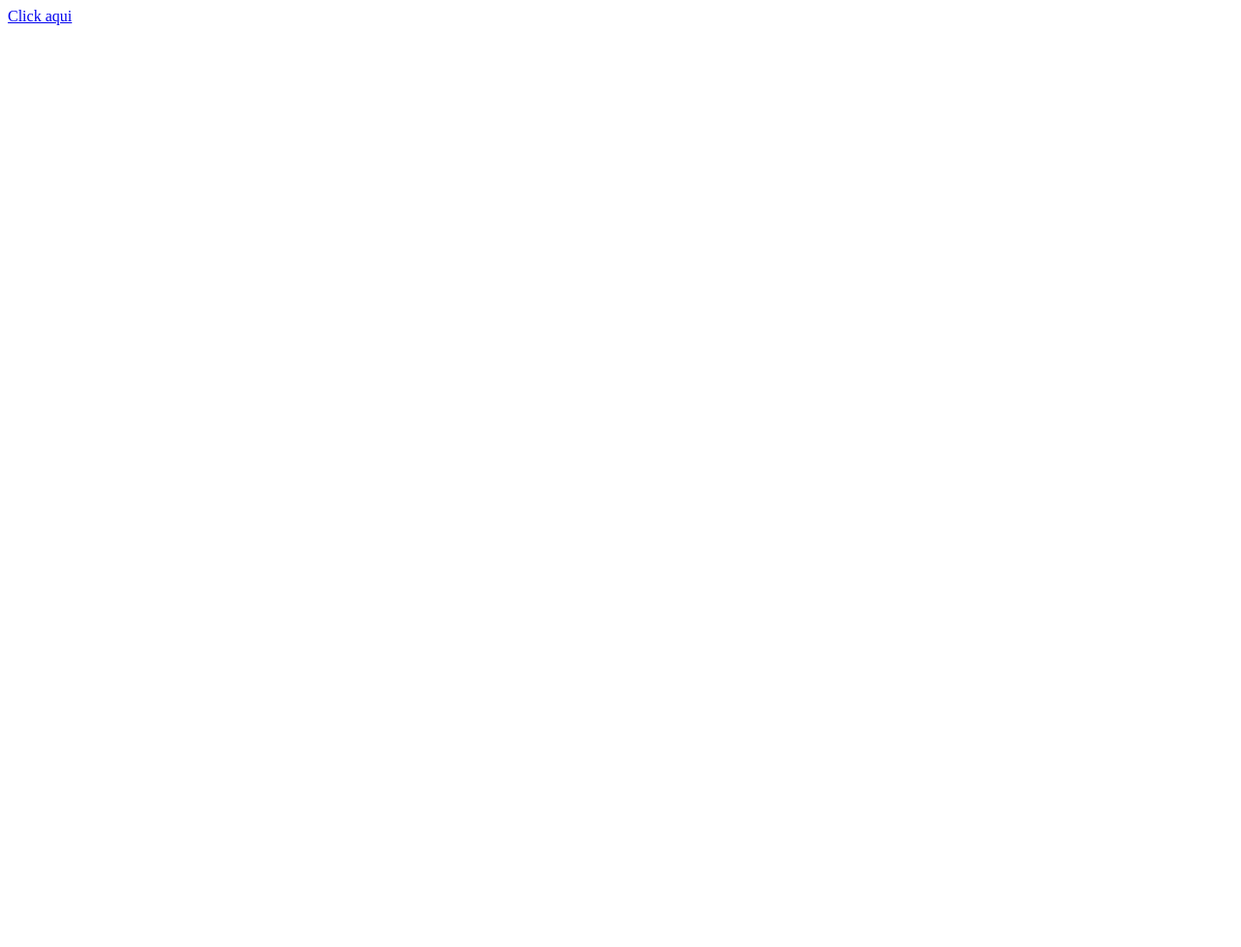
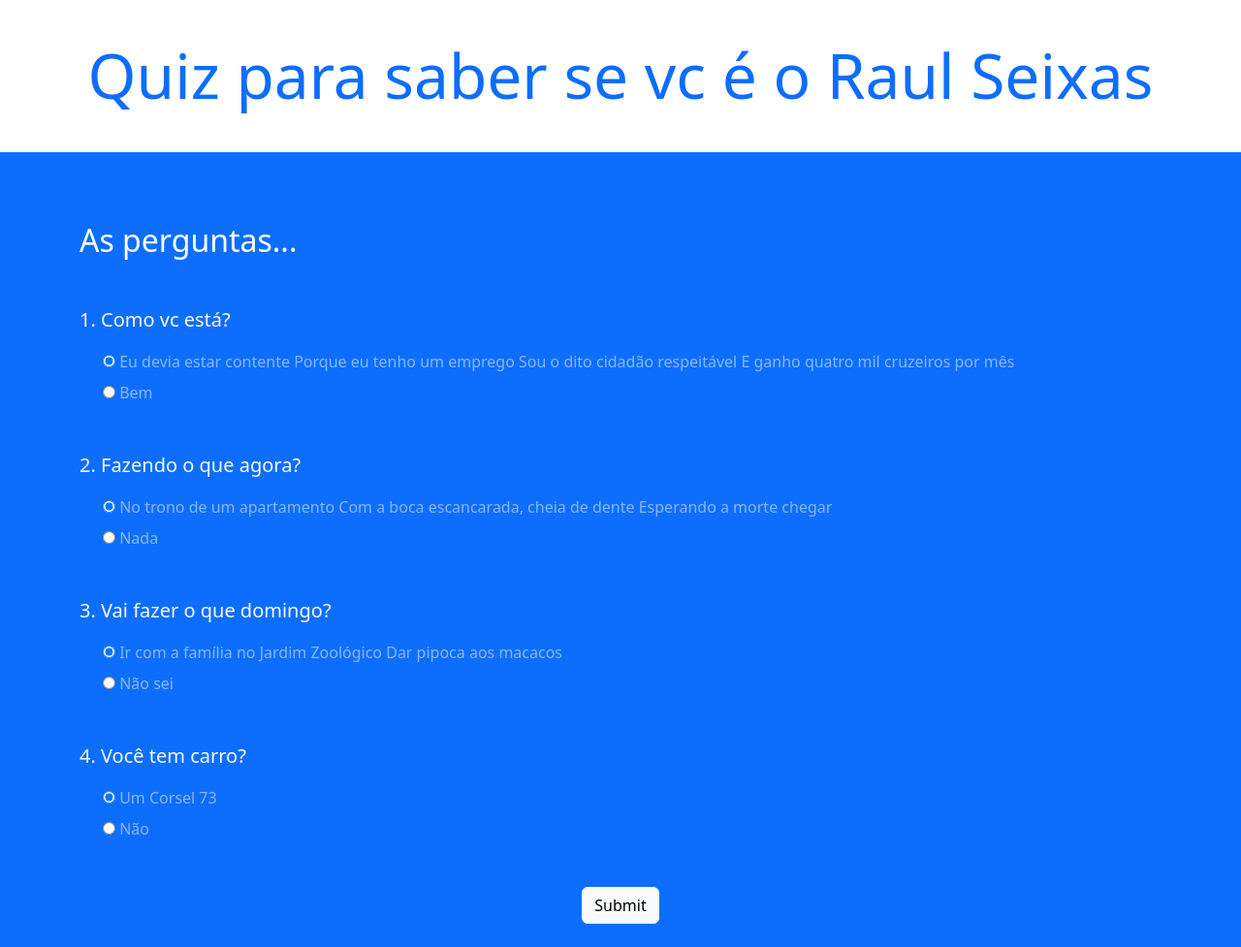
Before and after one commit to inacio88/javascript-moderno, a plain HTML site: page index.html in a window 1280 px wide. Shown: the whole page at 97% size. Before the commit the page ends 800 px from the top, so only its background shows below. Drawn offline with nearby package versions, Linux system fonts and the light colour scheme.

Commit message:
cp index

```diff
--- a/index.html
+++ b/index.html
@@ -4,9 +4,97 @@
     <meta charset="UTF-8">
     <meta http-equiv="X-UA-Compatible" content="IE=edge">
     <meta name="viewport" content="width=device-width, initial-scale=1.0">
-    <title>Document</title>
+    <!-- CSS only -->
+    <link href="https://cdn.jsdelivr.net/npm/bootstrap@5.2.0-beta1/dist/css/bootstrap.min.css" rel="stylesheet" integrity="sha384-0evHe/X+R7YkIZDRvuzKMRqM+OrBnVFBL6DOitfPri4tjfHxaWutUpFmBp4vmVor" crossorigin="anonymous">
+
+    <title>Quiz</title>
 </head>
 <body>
-    <a href="/quiz/index.html">Click aqui</a>
+    <!-- top section -->
+    <div class="intro py-3 bg-white text-center">
+        <div class="container">
+            <h2 class="text-primary display-3 my-4">Quiz para saber se vc é o Raul Seixas</h2>
+        </div>
+    </div>
+
+    <!-- Resultado -->
+    <div class="result py-4 d-none bg-light text-center">
+        <div class="container lead">
+            <p>Você é <span class="text-primary display-4 p3"></span> Raulzito </p>
+        </div>
+    </div>
+
+    <!-- Quiz section -->
+    <div class="quiz py-4 bg-primary">
+        <div class="container">
+            <h2 class="my-5 text-white">As perguntas...</h2>
+
+            <form  class="quiz-form text-light">
+                <div class="my-5">
+                    <p class="lead font-weight-normal">1. Como vc está?</p>
+                        <div class="form-check my-2 text-white-50">
+                            <input type="radio" name="q1" value="A" checked>
+                            <label class="form-check-label">Eu devia estar contente Porque eu tenho um emprego Sou o dito cidadão respeitável E ganho quatro mil cruzeiros por mês</label>
+                        </div>
+
+                        <div class="form-check my-2 text-white-50">
+                            <input type="radio" name="q1" value="B">
+                            <label class="form-check-label">Bem</label>
+                        </div>
+                </div>
+
+                <div class="my-5">
+                    <p class="lead font-weight-normal">2. Fazendo o que agora?</p>
+                        <div class="form-check my-2 text-white-50">
+                            <input type="radio" name="q2" value="A" checked>
+                            <label class="form-check-label">No trono de um apartamento Com a boca escancarada, cheia de dente Esperando a morte chegar</label>
+                        </div>
+
+                        <div class="form-check my-2 text-white-50">
+                            <input type="radio" name="q2" value="B">
+                            <label class="form-check-label">Nada</label>
+                        </div>
+                </div>
+
+
+                <div class="my-5">
+                    <p class="lead font-weight-normal">3. Vai fazer o que domingo?</p>
+                        <div class="form-check my-2 text-white-50">
+                            <input type="radio" name="q3" value="A" checked>
+                            <label class="form-check-label">Ir com a família no Jardim Zoológico
+                                Dar pipoca aos macacos</label>
+                        </div>
+
+                        <div class="form-check my-2 text-white-50">
+                            <input type="radio" name="q3" value="B">
+                            <label class="form-check-label">Não sei</label>
+                        </div>
+                </div>
+
+
+                <div class="my-5">
+                    <p class="lead font-weight-normal">4. Você tem carro?</p>
+                        <div class="form-check my-2 text-white-50">
+                            <input type="radio" name="q4" value="A" checked>
+                            <label class="form-check-label">Um Corsel 73</label>
+                        </div>
+
+                        <div class="form-check my-2 text-white-50">
+                            <input type="radio" name="q4" value="B">
+                            <label class="form-check-label">Não</label>
+                        </div>
+                </div>
+
+                <div class="text-center">
+                    <input type="submit" class="btn btn-light">
+                </div>
+            </form>
+
+
+        </div>
+    </div>
+
+
+    <script src="app.js"></script>
 </body>
 </html>
```
